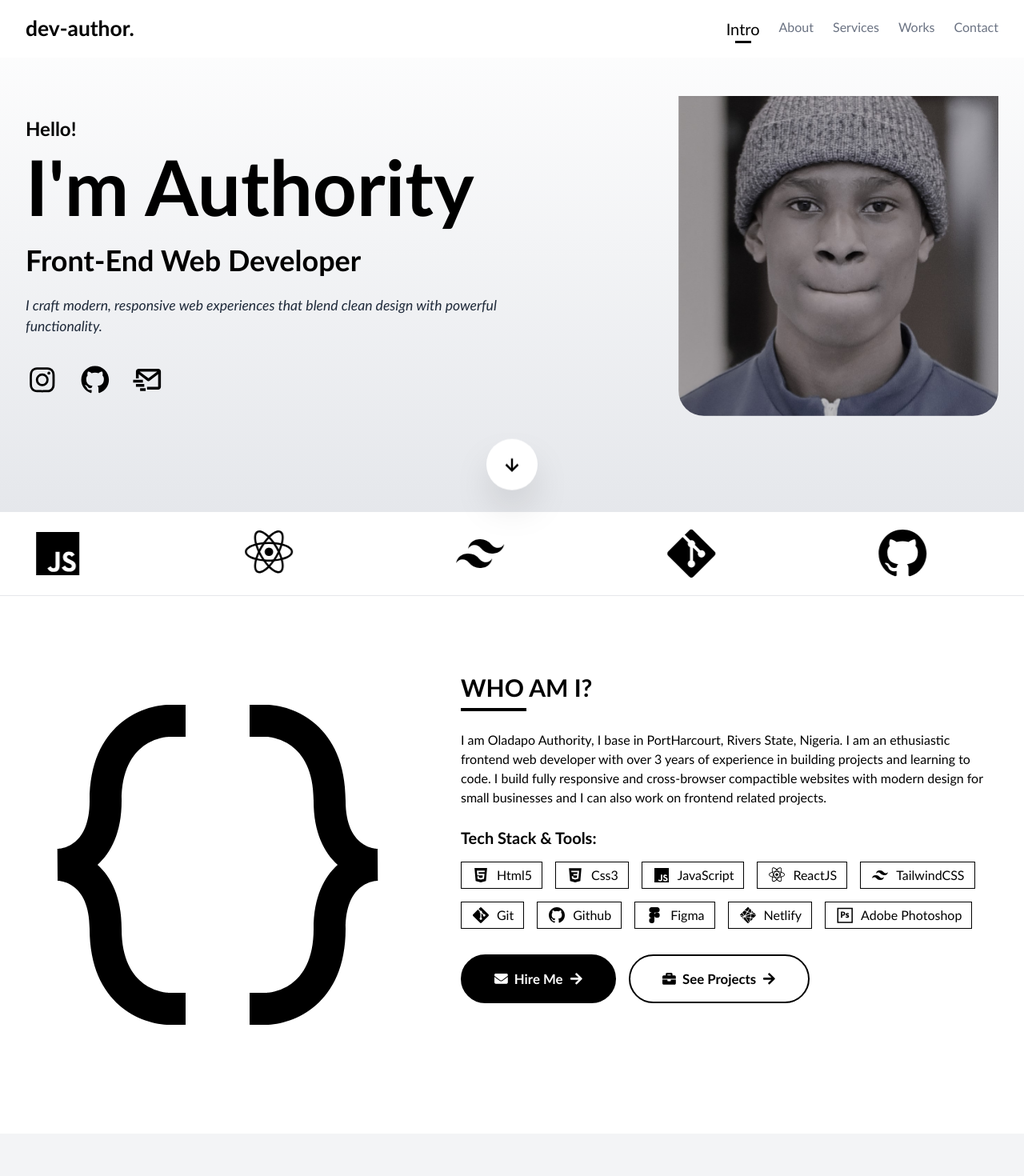
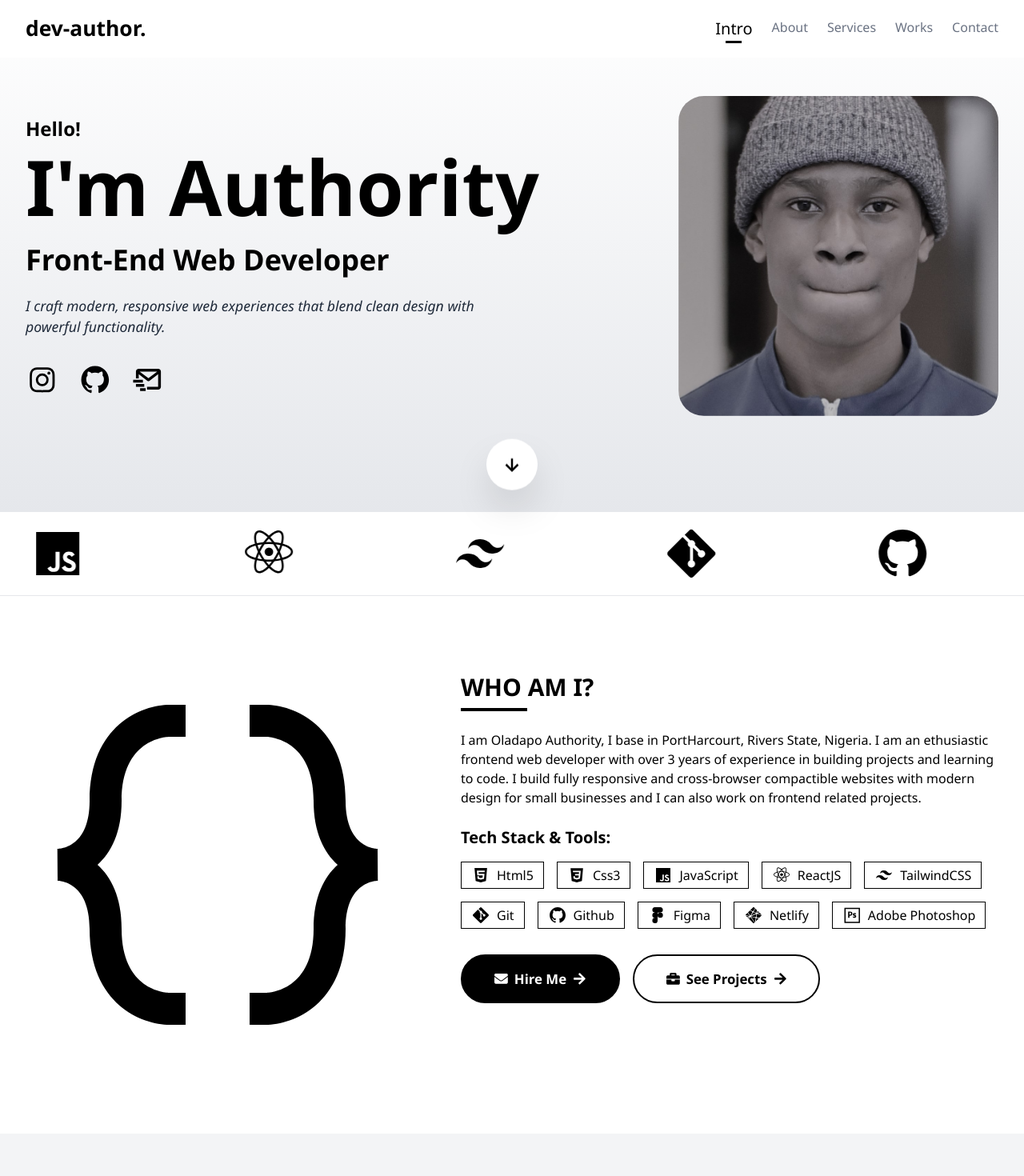
Before and after one commit to deauthor1234/portfolio, a React (Vite) app: page / in a window 1280 px wide. Shown: the top 1470 px of the page at 80% size. Built offline with nearby package versions, Linux system fonts and the light colour scheme.

Commit message:
Initial commit

```diff
--- a/src/components/AboutSection.jsx
+++ b/src/components/AboutSection.jsx
@@ -7,7 +7,7 @@ import { BiCodeCurly, BiLogoCss3, BiLogoFigma, BiLogoGit, BiLogoGithub, BiLogoHt
 const AboutSection = () => {
     return (
         <section className="container-wrapper" id="about">
-            <div className="container flex mt-[6rem] justify-between items-center gap-16">
+            <div className="container flex justify-between items-center gap-16">
                 <div className="max-[1025px]:hidden overflow-hidden rounded-l-4xl size-full max-w-[30rem]" data-aos="fade-right">
                     <BiCodeCurly className="size-full" />
                 </div>
--- a/src/components/Btn.jsx
+++ b/src/components/Btn.jsx
@@ -2,7 +2,7 @@ import { FaArrowRight } from "react-icons/fa"
 import { Link } from "react-scroll";
 
 const Btn = ({ dark, content, href, icon, to }) => {
-    const btnClass = "px-10 py-4 text-[1.05rem] font-bold rounded-full border-2 border-black flex items-center gap-2 cursor-pointer duration-200 group w-fit";
+    const btnClass = "px-10 py-4 max-[426px]:px-7 max-[426px]:py-3 max-[365px]:px-5 text-[1.05rem] font-bold rounded-full border-2 border-black flex items-center gap-2 cursor-pointer duration-200 group w-fit";
 
     return (
         <Link onClick={() => href && window.open(href)} to={to} target="_blank" rel="noopener noreferrer" className={
--- a/src/components/ContactSection.jsx
+++ b/src/components/ContactSection.jsx
@@ -3,11 +3,11 @@ import ContactMedium from "./ContactMedium"
 
 const ContactSection = () => {
     return (
-        <section className="container-wrapper bg-gray-100 py-16 mt-24" id="contact">
+        <section className="container-wrapper bg-gray-100 py-16" id="contact">
             <div className="container flex gap-10 max-lg:flex-col">
                 <div className="w-full">
-                    <h2 className="section-heading mb-12" data-aos="flip-right">HOW YOU CAN CONTACT ME?</h2>
-                    <div className="flex flex-wrap text-2xl font-medium gap-4">
+                    <h2 className="section-heading mb-12 max-[426px]:mb-10" data-aos="flip-right">HOW TO CONTACT ME?</h2>
+                    <div className="flex flex-wrap text-2xl font-medium gap-4 ">
                         <ContactMedium delay="600" href="mailto:dimejioladapo573@gmail.com" icon={<BiSolidEnvelope />} label="Email" />
                         <ContactMedium delay="800" href="tel: +2349163147101" icon={<BiSolidPhone />} label="Phone" />
                         <ContactMedium delay="1000" href="https://www.instagram.com/authority.dev" icon={<BiLogoInstagramAlt />} label="Instagram" />
--- a/src/components/Hero.jsx
+++ b/src/components/Hero.jsx
@@ -5,23 +5,23 @@ import { BiDownArrowAlt, BiLogoGithub, BiLogoInstagram, BiMailSend } from "react
 const Hero = () => {
     return (
         <header className="container-wrapper items-center relative min-[950px]:min-h-[40rem] min-[950px]:max-h-[1080px] bg-linear-to-b from-transparent to-gray-200" id="intro">
-            <div className="flex justify-between items-center max-[950px]:py-36 max-[426px]:py-32 container gap-10">
+            <div className="flex justify-between items-center max-[950px]:py-36 max-[412px]:py-32 max-[321px]:pt-28 container gap-10">
                 <div className="size-full">
-                    <h2 className="font-bold text-2xl max-[1200px]:text-xl max-[426px]:text-lg" data-aos="fade-right">Hello!</h2>
-                    <h1 className="text-8xl font-extrabold mt-2 mb-6 max-[426px]:mt-1 max-[426px]:mb-4 max-[1200px]:text-7xl max-[550px]:text-6xl max-[426px]:text-5xl" data-aos="fade-left" data-aos-delay="200">I'm Authority</h1>
-                    <h3 className="font-bold text-4xl max-[1200px]:text-3xl max-[550px]:text-2xl max-[426px]:text-xl" data-aos="fade-right" data-aos-delay="400">Front-End Web Developer</h3>
-                    <h2 className="text-[1.1rem] max-[426px]:text-base mt-6 max-[426px]:mt-4 mb-8 max-[426px]:mb-6 font-medium italic max-w-[80%] text-gray-800" data-aos="fade-left" data-aos-delay="600">I craft modern, responsive web experiences that blend clean design with powerful functionality.</h2>
-                    <div className="flex font-extrabold text-[2.6rem] max-[426px]:text-[2.4rem] gap-6">
+                    <h2 className="font-bold text-2xl max-[1200px]:text-xl max-[412px]:text-base" data-aos="fade-right">Hello!</h2>
+                    <h1 className="text-8xl font-extrabold mt-2 mb-6 max-[412px]:mt-1 max-[1200px]:text-7xl max-[550px]:text-6xl max-[467px]:text-[3.25rem] max-[426px]:text-[2.8rem] max-[340px]:text-[2.5rem]" data-aos="fade-left" data-aos-delay="200">I'm Authority</h1>
+                    <h3 className="font-bold text-4xl max-[1200px]:text-3xl max-[550px]:text-2xl max-[412px]:text-xl" data-aos="fade-right" data-aos-delay="400">Front-End Web Developer</h3>
+                    <h2 className="text-[1.1rem] max-[412px]:text-base mt-6 mb-8 font-medium italic max-w-[80%] text-gray-800" data-aos="fade-left" data-aos-delay="600">I craft modern, responsive web experiences that blend clean design with powerful functionality.</h2>
+                    <div className="flex font-extrabold text-[2.6rem] max-[412px]:text-[2.4rem] gap-6">
                         <a className="group" href="https://www.instagram.com/authority.dev/" data-aos="zoom-in" data-aos-delay="800"><BiLogoInstagram className="group-hover:scale-115 duration-150" /></a>
                         <a className="group" href="https://github.com/deauthor1234" data-aos="zoom-in" data-aos-delay="1000"><BiLogoGithub className="group-hover:scale-115 duration-150" /></a>
                         <a className="group" href="mailto:dimejioladapo573@gmail.com" data-aos="zoom-in" data-aos-delay="1200"><BiMailSend className="group-hover:scale-115 duration-150" /></a>
                     </div>
                 </div>
-                <div className="max-[950px]:hidden min-w-[25rem] min-h-[25rem] max-[1200px]:min-w-[22rem] max-[1200px]:min-h-[22rem] rounded-b-4xl overflow-hidden relative rotate-y-180">
+                <div className="max-[950px]:hidden min-w-[25rem] min-h-[25rem] max-[1200px]:min-w-[22rem] max-[1200px]:min-h-[22rem] rounded-4xl overflow-hidden relative rotate-y-180">
                     <img src={profile2} alt="profile" className="size-full object-cover absolute" data-aos="zoom-out" />
                 </div>
             </div>
-            <Link to="about" smooth={true} className="animate-bounce cursor-pointer size-16 max-[426px]:size-14 flex justify-center items-center shadow-2xl text-xl rounded-full absolute bg-white bottom-4 left-[50%] translate-x-[-50%]">
+            <Link to="about" smooth={true} className="animate-bounce cursor-pointer size-16 max-[412px]:size-14 flex justify-center items-center shadow-2xl text-xl rounded-full absolute bg-white bottom-4 left-[50%] translate-x-[-50%]">
                 <BiDownArrowAlt className="text-3xl" />
             </Link>
         </header>
--- a/src/components/Navbar.jsx
+++ b/src/components/Navbar.jsx
@@ -32,11 +32,13 @@ const Navbar = () => {
 
     return (
         <nav className="container-wrapper z-[9999] fixed w-full bg-white" data-aos="fade-down">
-            <div className="container w-full flex justify-between items-center py-4 max-[426px]:py-3">
-                <div>
-                    <a href="/" className="font-extrabold text-[1.65rem] max-[426px]:text-[1.5rem]">dev-author.</a>
-                </div>
-                <BiMenu className="text-3xl cursor-pointer min-[769px]:hidden" onClick={() => !navVisibility ? setNavVisibility(true) : setNavVisibility(false)} />
+            <div className="max-w-[1280px] mx-8 max-[769px]:mx-0 w-full flex justify-between items-center py-4 max-[769px]:py-0">
+               <div className="max-[769px]:px-8 max-[426px]:px-6 max-[321px]:px-4 w-full flex items-center justify-between bg-white max-[769px]:py-3 max-[426px]:py-2">
+                    <div>
+                        <a href="/" className="font-extrabold text-[1.65rem] max-[426px]:text-[1.5rem]">dev-author.</a>
+                    </div>
+                    <BiMenu className="text-3xl cursor-pointer min-[769px]:hidden" onClick={() => !navVisibility ? setNavVisibility(true) : setNavVisibility(false)} />
+               </div>
                 <div className={`navbar max-[769px]:-z-10 max-[769px]:pointer-events-none bg-[#fff5] flex gap-6 max-[769px]:border-b max-[769px]:border-gray-300 max-[769px]:gap-0 max-[769px]:absolute max-[769px]:top-[100%] max-[769px]:backdrop-blur-md max-[769px]:w-full max-[769px]:text-center max-[769px]:right-0 max-[769px]:flex-col ${navVisibility && "show"}`}>
                 {sections.map(id => (
                     <Link
--- a/src/components/ServicesSection.jsx
+++ b/src/components/ServicesSection.jsx
@@ -5,10 +5,10 @@ import Service from "./Service"
 
 const ServicesSection = () => {
     return (
-        <section id="services" className="container-wrapper mt-[6rem] py-24 bg-gray-100">
+        <section id="services" className="container-wrapper py-24 max-[426px]:py-16 bg-gray-100">
             <div className="container">
                 <h2 className="section-heading" data-aos="fade-right">WHAT CAN I DO?</h2>
-                <div className="grid grid-cols-3 max-[1025px]:grid-cols-2 max-[740px]:grid-cols-1 max-[740px]:gap-10 gap-10 max-[1150px]:gap-6 mt-16 items-start mb-14">
+                <div className="grid grid-cols-3 max-[1025px]:grid-cols-2 max-[740px]:grid-cols-1 max-[740px]:gap-10 gap-10 max-[1150px]:gap-6 max-[426px]:gap-5 mt-16 mb-14 max-[426px]:my-10 items-start">
                     <Service delay="0" icon={<FaRegFileCode />} title="Custom Website Creation" description="I can create modern and fully responsive custom websites that work on all devices and browsers for small businesses (cafes, restaurants, salons, bakeries, etc), firms, events and Individuals (portfolio, online resume)." />
                     <Service delay="200" icon={<FaRecycle />} title="PSD & Figma Design Conversion" description="I have experience in converting PSD, Figma, XD and PDF designs to responsive functional websites or web pages." />
                     <Service delay="400" icon={<FaCode />} title="Front-End Web Development" description="Primarily, I am a frontend web developer, I can collaborate with other developers and designers to build more complex projects as a team." />
--- a/src/components/WorksSection.jsx
+++ b/src/components/WorksSection.jsx
@@ -7,9 +7,9 @@ import Work from "./Work"
 
 const WorksSection = () => {
     return (
-        <section className="container-wrapper my-[6rem]" id="works">
+        <section className="container-wrapper" id="works">
             <div className="container">
-                <h2 className="section-heading mb-14" data-aos="fade-down">WHAT HAVE I DONE?</h2>
+                <h2 className="section-heading mb-14 max-[426px]:mb-10" data-aos="fade-down">WHAT HAVE I DONE?</h2>
                 <div className="grid grid-cols-2 max-[950px]:grid-cols-1 max-[1025px]:gap-x-8 max-[1025px]:gap-y-12 gap-14">
                     <Work
                         img={project1}
--- a/src/index.css
+++ b/src/index.css
@@ -1,7 +1,7 @@
 @import "tailwindcss";
 
 * {
-    font-family:'Trebuchet MS';
+    font-family:'Segoe UI';
     scroll-behavior: smooth;
 }
 
@@ -17,6 +17,10 @@ html::-webkit-scrollbar-thumb {
     @apply flex justify-center;
 }
 
+section.container-wrapper {
+    @apply mt-[6rem] max-[426px]:mt-16;
+}
+
 .container {
     @apply max-w-[1280px] mx-8 max-[426px]:mx-6 max-[321px]:mx-4;
 }
@@ -30,7 +34,7 @@ html::-webkit-scrollbar-thumb {
 }
 
 .navbar {
-    @apply max-[769px]:translate-y-[-100%] max-[769px]:opacity-0 max-[769px]:duration-500;
+    @apply max-[769px]:translate-y-[-100%] max-[769px]:duration-500;
 }
 
 .navbar.show {
@@ -38,15 +42,15 @@ html::-webkit-scrollbar-thumb {
 }
 
 .nav-link {
-    @apply max-[769px]:py-4 duration-200 cursor-pointer hover:text-gray-950 max-[769px]:hover:bg-gray-300 max-[769px]:text-black max-[769px]:px-2 text-gray-500 font-medium relative h-fit py-1;
+    @apply max-[769px]:text-xl max-[769px]:py-4 duration-200 cursor-pointer max-[769px]:hover:bg-gray-300 max-[769px]:text-black max-[769px]:px-2 text-gray-500 font-medium relative h-fit py-1;
 }
 
 .nav-link.active {
-    @apply text-black min-[769px]:text-xl min-[769px]:pb-1 max-[769px]:bg-gray-400 max-[769px]:text-white text-xl;
+    @apply text-black max-[769px]:text-2xl min-[769px]:pb-1 max-[769px]:bg-black max-[769px]:text-white text-xl;
 }
 
 .nav-link .border {
-    @apply duration-200 h-[3px] max-[769px]:hidden scale-x-0 w-[20px] hover:w-full bg-gray-500 hover:bg-black absolute left-[50%] translate-x-[-50%] bottom-0;
+    @apply duration-200 h-[3px] max-[769px]:hidden scale-x-0 w-[20px] hover:w-full bg-gray-500 absolute left-[50%] translate-x-[-50%] bottom-0;
 }
 
 .nav-link.active .border,
@@ -96,7 +100,7 @@ html::-webkit-scrollbar-thumb {
 }
 
 .project .image {
-    @apply overflow-hidden w-full brightness-95 h-[20rem] relative;
+    @apply overflow-hidden w-full brightness-95 h-[20rem] max-[426px]:h-56 relative;
 }
 
 .project .image .project-img {
@@ -124,7 +128,7 @@ html::-webkit-scrollbar-thumb {
 }
 
 .project h2 {
-    @apply text-2xl font-bold mt-4;
+    @apply text-2xl max-[426px]:text-xl font-bold mt-4;
 }
 
 .project p {
@@ -140,7 +144,7 @@ html::-webkit-scrollbar-thumb {
 }
 
 .project .btns {
-    @apply flex flex-wrap gap-4 justify-between;
+    @apply flex flex-wrap gap-4 max-[426px]:gap-2 justify-between;
 }
 
 .contact-medium {
```
